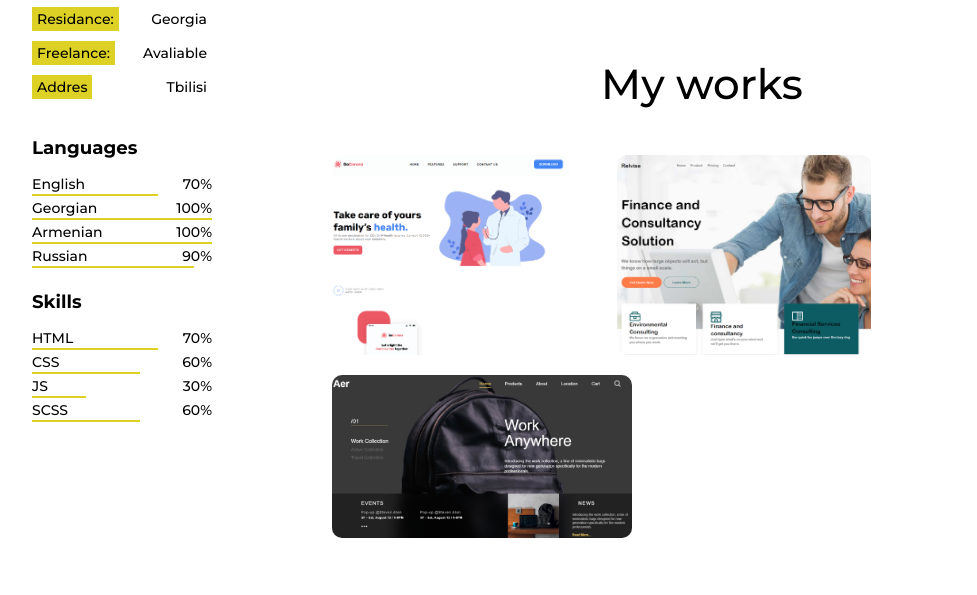
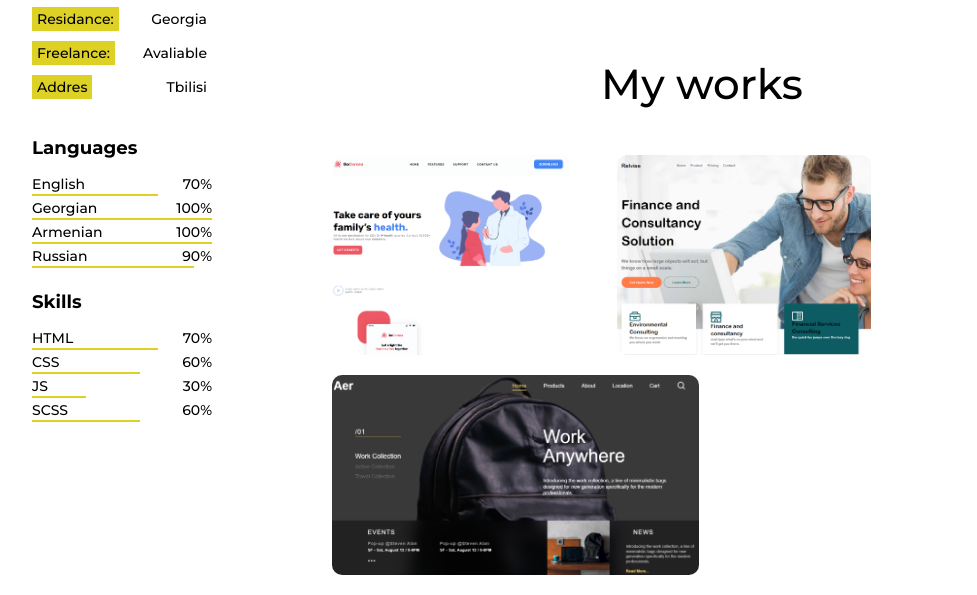
Before and after one commit to VladimerM/portfolio, a plain HTML site: page index.html in a window 1280 px wide. Shown: the part 327-922 px from the top of the page, without its empty margins (88-1065 px from the left). Before the commit the page ends 885 px from the top, so only its background shows below. Drawn offline with nearby package versions, Linux system fonts and the light colour scheme.

Commit message:
style.css

```diff
--- a/style.css
+++ b/style.css
@@ -373,13 +373,13 @@ body {
 .portfolio__work-img img {
   border-radius: 10px;
   max-height: 200px;
-  max-width: 300px;
+  max-width: 400px;
   -webkit-transition: 0.3s;
   transition: 0.3s;
 }
 
 .portfolio__work:hover .portfolio__work-img img {
   opacity: 0.5;
-  height: 210px;
+  max-height: 210px;
 }
 /*# sourceMappingURL=style.css.map */
```
